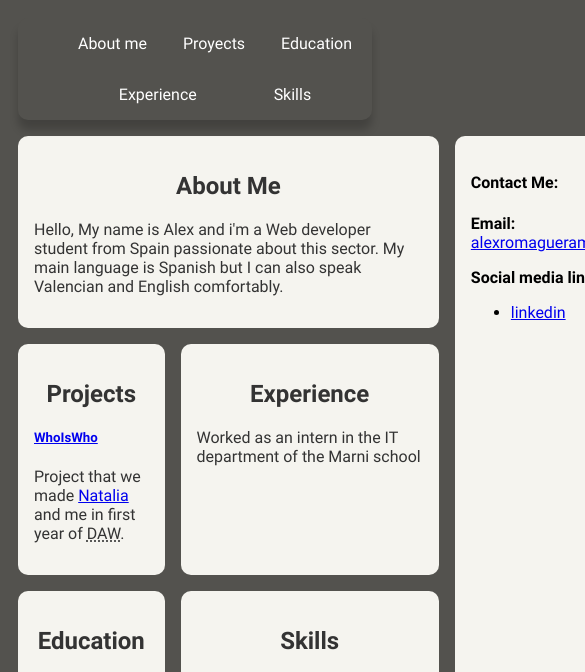
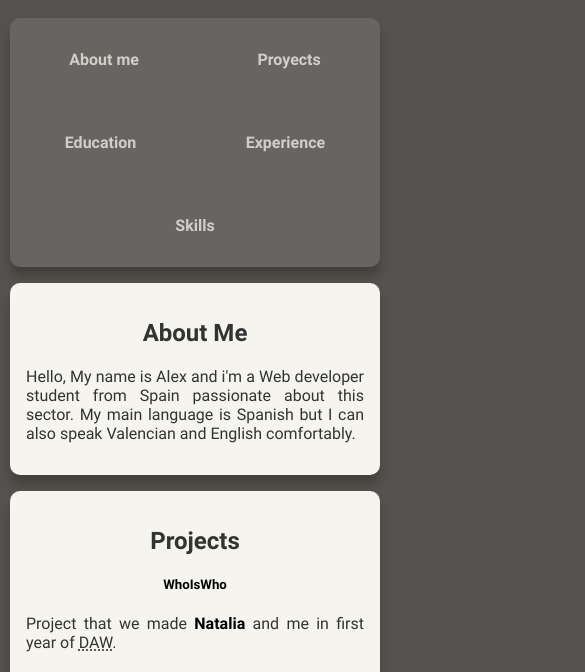
Before and after one commit to alerommic/Porfolio, a plain HTML site: page index.html in a window 390 px wide. Shown: the part 103-775 px from the top of the page, 585 px wide, since content can reach past the window. Drawn offline with Linux system fonts and the light colour scheme.

Commit message:
feat: añadido media query y colores

```diff
--- a/style/style.css
+++ b/style/style.css
@@ -18,14 +18,9 @@
 body {
   background-color:#53524e;
   font-family: roboto;
+  max-width: 1080px;
+  margin:auto;
 }
-
-/*
-.color1 { #5eeefd };
-.color2 { #7bf2fe };
-.color3 { #98f7fe };
-.color4 { #b4fbff };
-.color5 { #d1ffff };*/
 
 header {
   text-align: center;
@@ -34,10 +29,10 @@ header {
 nav {
   position: sticky;
   margin: 10px;
-  background-color: #53524e;
+  background-color: #666561;
   box-shadow:rgba(0, 0, 0, 0.2) 0px 10px 8px;
   border-radius:10px;
-  top: 10px;;
+  top: 10px;
 }
 
 nav ul {
@@ -45,7 +40,8 @@ nav ul {
   flex-wrap: wrap;
   list-style: none;
   align-items: stretch;
-  justify-content: space-evenly;
+  justify-content: space-around;
+  padding: 0px;
 }
 nav ul li {
   border-radius:10px;
@@ -53,8 +49,22 @@ nav ul li {
 }
 
 nav ul li a {
-  color:white;
+  display: block;
+  padding: 1em;
+  transition:color 0.3s;
+  color:#f5f4efbc;
   text-decoration: none;
+}
+
+a {
+  font-weight: bold;
+  text-decoration: none;
+  color: #000;
+}
+
+nav ul li a:hover {
+  color: white;
+  transition:color 0.3s;
 }
 
 main {
@@ -73,16 +83,24 @@ main {
   grid-area: about;
 }
 
+h5 {
+  text-align: center;
+}
+
 section {
+  text-align: justify;
   color: #333;
   padding: 1em;
+  box-shadow:rgba(0, 0, 0, 0.2) 0px 10px 8px;
   border-radius:10px;
   background-color:  #f5f4ef;
 }
 
 aside {
+  color: #333;
   background-color:  #f5f4ef;
   padding: 1em;
+  box-shadow:rgba(0, 0, 0, 0.2) 0px 10px 8px;
   border-radius:10px;
 }
 
@@ -90,8 +108,8 @@ section h2:first-child {
   text-align: center;
 }
 
-#proyects{
-  grid-area: proyects;
+#projects{
+  grid-area: projects;
 }
 
 #education{
@@ -119,5 +137,30 @@ section h2:first-child {
 
 #footer{
   grid-area: footer;
+  color: #333;
+  background-color:  #f5f4ef;
+  padding: 1em;
+  box-shadow:rgba(0, 0, 0, 0.2) 0px 10px 8px;
+  border-radius:10px;
+}
 
+@media (max-width: 450px) {
+  main {
+    margin: 10px;
+    display: grid;
+    grid-template-columns: 1fr 1fr;
+    grid-template-areas:
+          "about about"
+          "projects projects"
+          "experience experience"
+          "education education"
+          "skills skills"
+          "contact contact"
+          "footer footer";
+          gap: 1em;
+  }
+
+  nav ul{
+    padding: 0;
+  }
 }
```
